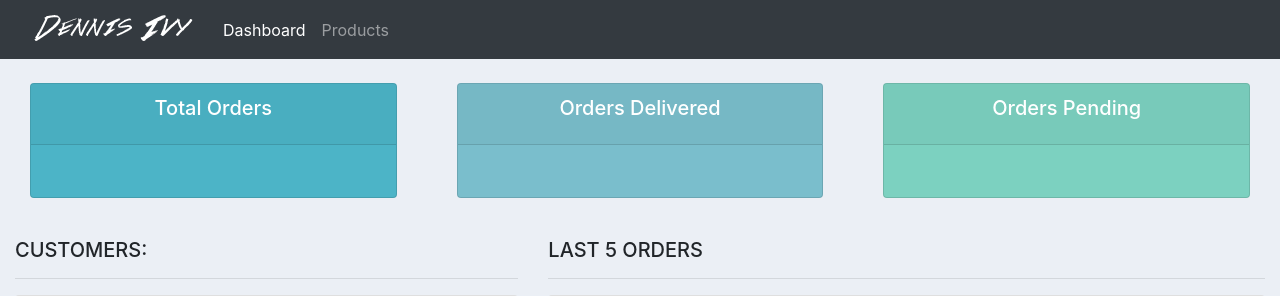
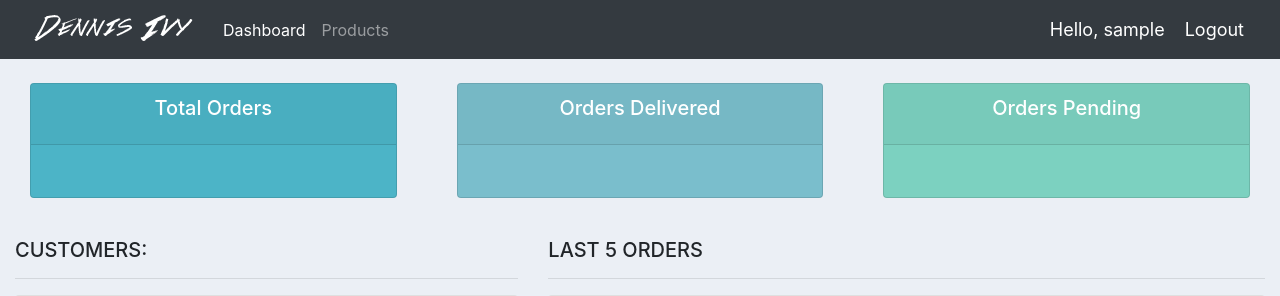
Before and after one commit to HoCongLuong/19120572_MidtermPersonalLab, a Django app: page / in a window 1280 px wide. Shown: the top 296 px of the page. Run offline with Django 4.2, Linux system fonts and the light colour scheme; the visitor is signed in with stand-in values (Sample User, id 1); some libraries are stand-ins or nearby versions.

Commit message:
Update navbar.html
Cập nhật file navbar.html sau khi hoàn thành video 14

```diff
--- a/Midterm/accounts/templates/accounts/navbar.html
+++ b/Midterm/accounts/templates/accounts/navbar.html
@@ -1,4 +1,13 @@
 {% load static %}
+
+
+<style>
+  .hello-msg{
+    font-size: 18px;
+    color: #fff;
+    margin-right: 20px;
+  }
+</style>
 
 <nav class="navbar navbar-expand-lg navbar-dark bg-dark">
  <img src="{% static 'images/logo.png' %}">
@@ -15,4 +24,8 @@
       </li>
     </ul>
   </div>
+
+  <span class="hello-msg">Hello, {{request.user}}</span>
+  <span ><a  class="hello-msg" href="{% url 'logout' %}">Logout</a></span>
+
 </nav>
```
